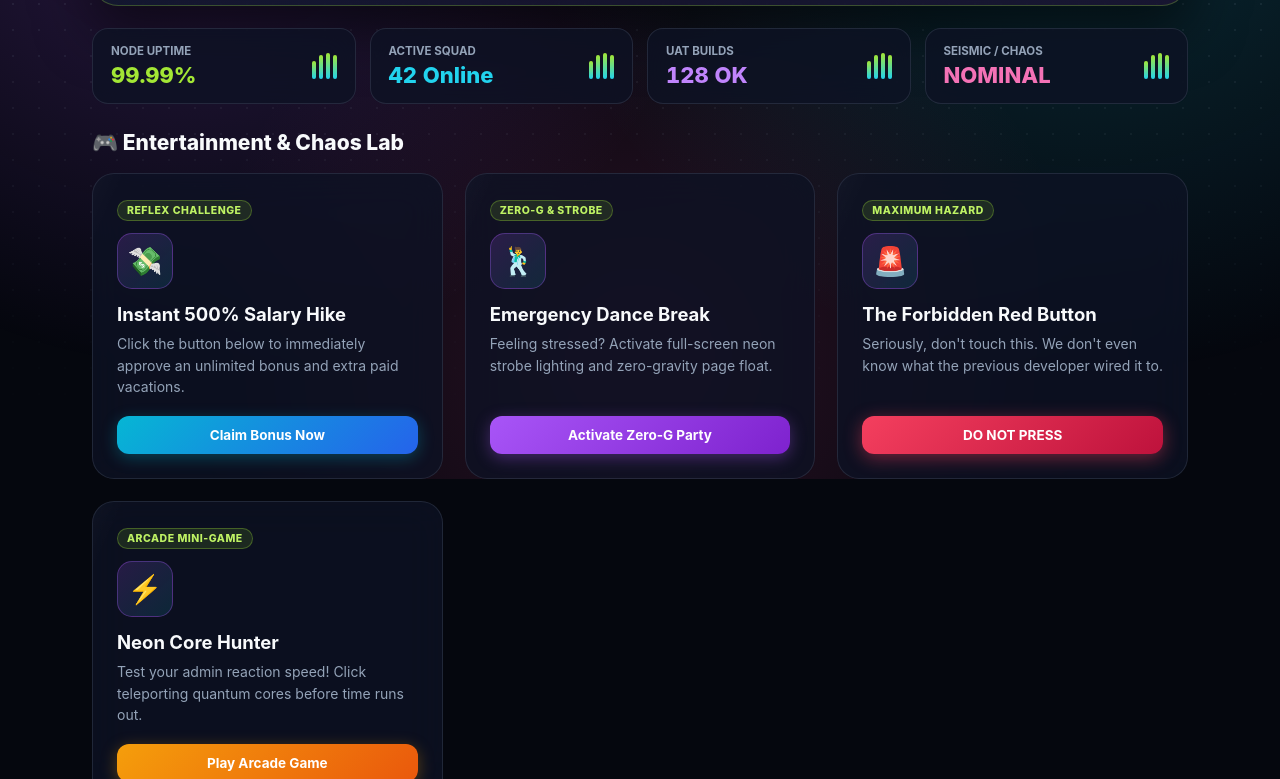
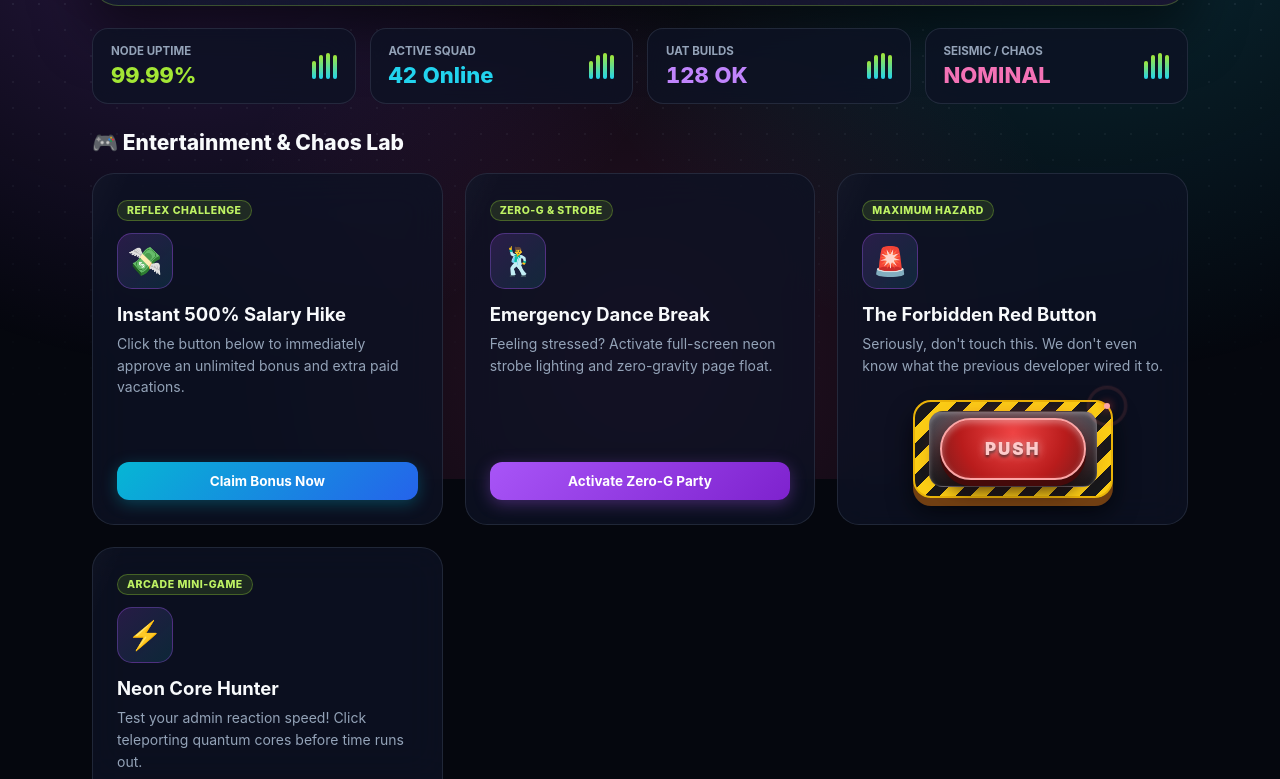
Before and after one commit to AsikAlam/JunctionTeam, a plain HTML site: page dashboard.html in a window 1280 px wide. Shown: the part 321-1100 px from the top of the page. Drawn offline with Linux system fonts and the light colour scheme; sample sign-in values are in the browser's storage.

Commit message:
Update dashboard.html

```diff
--- a/dashboard.html
+++ b/dashboard.html
@@ -502,6 +502,126 @@
     .card h2 { font-size: 18.5px; margin-bottom: 8px; color: #f8fafc; }
     .card p { font-size: 14px; color: var(--text-secondary); line-height: 1.55; margin-bottom: 18px; }
 
+    /* Industrial Hazard PUSH Dome Button (Reference Effect) */
+    .hazard-push-wrap {
+      position: relative;
+      z-index: 2;
+      display: flex;
+      justify-content: center;
+      align-items: center;
+      padding: 6px 0 2px;
+    }
+
+    .hazard-base {
+      position: relative;
+      background: repeating-linear-gradient(
+        -45deg,
+        #facc15,
+        #facc15 11px,
+        #18181b 11px,
+        #18181b 22px
+      );
+      padding: 9px 14px;
+      border-radius: 18px;
+      border: 2px solid #eab308;
+      box-shadow:
+        0 8px 0 #713f12,
+        0 14px 24px rgba(0, 0, 0, 0.65);
+    }
+
+    .hazard-collar {
+      background: linear-gradient(180deg, #52525b, #18181b);
+      padding: 6px 10px;
+      border-radius: 14px;
+      border: 1px solid rgba(255, 255, 255, 0.18);
+      box-shadow: inset 0 2px 4px rgba(255, 255, 255, 0.25);
+    }
+
+    .hazard-dome-btn {
+      position: relative;
+      display: flex;
+      align-items: center;
+      justify-content: center;
+      width: 146px;
+      height: 62px;
+      border-radius: 999px;
+      border: 2px solid #fca5a5;
+      background: radial-gradient(circle at 50% 22%, #ef4444 0%, #b91c1c 62%, #7f1d1d 100%);
+      color: #fecaca;
+      font-size: 17px;
+      font-weight: 900;
+      letter-spacing: 2px;
+      text-shadow: 0 0 10px rgba(254, 202, 202, 0.8), 0 2px 3px rgba(0, 0, 0, 0.8);
+      box-shadow:
+        0 6px 0 #450a0a,
+        0 10px 18px rgba(0, 0, 0, 0.7),
+        inset 0 3px 6px rgba(255, 255, 255, 0.35),
+        0 0 22px rgba(239, 68, 68, 0.45);
+      cursor: pointer;
+      transition: transform 0.09s ease, box-shadow 0.09s ease, filter 0.15s ease;
+    }
+
+    .hazard-dome-btn:hover {
+      filter: brightness(1.08);
+      box-shadow:
+        0 6px 0 #450a0a,
+        0 10px 22px rgba(239, 68, 68, 0.55),
+        inset 0 3px 7px rgba(255, 255, 255, 0.45),
+        0 0 28px rgba(244, 63, 94, 0.65);
+    }
+
+    .hazard-dome-btn:active,
+    .hazard-dome-btn.pressed {
+      transform: translateY(5px);
+      box-shadow:
+        0 1px 0 #450a0a,
+        0 4px 10px rgba(0, 0, 0, 0.7),
+        inset 0 3px 8px rgba(0, 0, 0, 0.55),
+        0 0 32px rgba(244, 63, 94, 0.8);
+    }
+
+    /* Concentric Radar Ripple Ping on Top-Right of Dome */
+    .dome-radar-ping {
+      position: absolute;
+      top: -8px;
+      right: -8px;
+      width: 24px;
+      height: 24px;
+      pointer-events: none;
+      z-index: 4;
+    }
+
+    .dome-radar-ping span {
+      position: absolute;
+      inset: 0;
+      border-radius: 50%;
+      border: 2px solid #f87171;
+      opacity: 0;
+      animation: domePulseRing 1.9s cubic-bezier(0.16, 1, 0.3, 1) infinite;
+    }
+
+    .dome-radar-ping span:nth-child(2) {
+      animation-delay: 0.65s;
+    }
+
+    .dome-radar-ping::after {
+      content: "";
+      position: absolute;
+      top: 50%;
+      left: 50%;
+      width: 6px;
+      height: 6px;
+      margin: -3px 0 0 -3px;
+      border-radius: 50%;
+      background: #fca5a5;
+      box-shadow: 0 0 8px #ef4444;
+    }
+
+    @keyframes domePulseRing {
+      0% { transform: scale(0.35); opacity: 0.95; }
+      100% { transform: scale(1.9); opacity: 0; }
+    }
+
     .mini-progress {
       margin-bottom: 16px;
     }
@@ -545,7 +665,6 @@
     .action-btn:active { transform: scale(0.97); }
 
     .btn-violet { background: linear-gradient(135deg, #a855f7, #7e22ce); box-shadow: 0 4px 16px rgba(168, 85, 247, 0.35); }
-    .btn-red-hazard { background: linear-gradient(135deg, #f43f5e, #be123c); box-shadow: 0 4px 18px rgba(244, 63, 94, 0.45); }
     .btn-lime { background: linear-gradient(135deg, #84cc16, #4d7c0f); color: #05070e; box-shadow: 0 4px 16px rgba(132, 204, 22, 0.35); }
     .btn-amber { background: linear-gradient(135deg, #f59e0b, #ea580c); box-shadow: 0 4px 16px rgba(245, 158, 11, 0.35); }
 
@@ -1049,7 +1168,7 @@
             <button type="button" class="action-btn btn-violet" id="discoBtn">Activate Zero-G Party</button>
           </div>
 
-          <!-- Card 3: Forbidden Red Button (Full-Page Shake + Shockwave) -->
+          <!-- Card 3: Forbidden Red Button (Industrial Hazard PUSH Dome + Full-Page Shake) -->
           <div class="card tilt-card">
             <div>
               <span class="card-badge">MAXIMUM HAZARD</span>
@@ -1057,7 +1176,17 @@
               <h2>The Forbidden Red Button</h2>
               <p>Seriously, don't touch this. We don't even know what the previous developer wired it to.</p>
             </div>
-            <button type="button" class="action-btn btn-red-hazard" id="panicBtn">DO NOT PRESS</button>
+            <div class="hazard-push-wrap">
+              <div class="hazard-base">
+                <div class="dome-radar-ping" aria-hidden="true">
+                  <span></span>
+                  <span></span>
+                </div>
+                <div class="hazard-collar">
+                  <button type="button" class="hazard-dome-btn" id="panicBtn" aria-label="Forbidden Red PUSH Button">PUSH</button>
+                </div>
+              </div>
+            </div>
           </div>
 
           <!-- Card 4: Neon Core Hunter Mini-Game -->
@@ -1623,7 +1752,8 @@
         showToast(isStrobe ? "🕺 Zero-G & neon strobe engaged!" : "🛬 Gravity restored.");
       });
 
-      // 10. Forbidden Red Button — Full-Page Seismic Shake + Shockwave
+      // 10. Forbidden Red Button — PUSH Dome Depress + Full-Page Seismic Shake + Shockwave
+      const panicBtn = document.getElementById("panicBtn");
       let panicClicks = 0;
       const panicMessages = [
         "⚠️ WARNING: You weren't supposed to press that!",
@@ -1638,6 +1768,7 @@
         const statusEl = document.getElementById("funnyStatus");
 
         playTone(135, "sawtooth", 0.3, 0.09);
+        panicBtn?.classList.add("pressed");
         document.body.classList.add("shake-active");
         wrapper?.classList.add("mega-shake");
         spawnShockwave(clientX, clientY, "#f43f5e");
@@ -1649,12 +1780,13 @@
         panicClicks++;
 
         setTimeout(() => {
+          panicBtn?.classList.remove("pressed");
           wrapper?.classList.remove("mega-shake");
           document.body.classList.remove("shake-active");
         }, 1250);
       }
 
-      document.getElementById("panicBtn")?.addEventListener("click", (e) => {
+      panicBtn?.addEventListener("click", (e) => {
         triggerPanicShake(e.clientX, e.clientY);
       });
 
```
